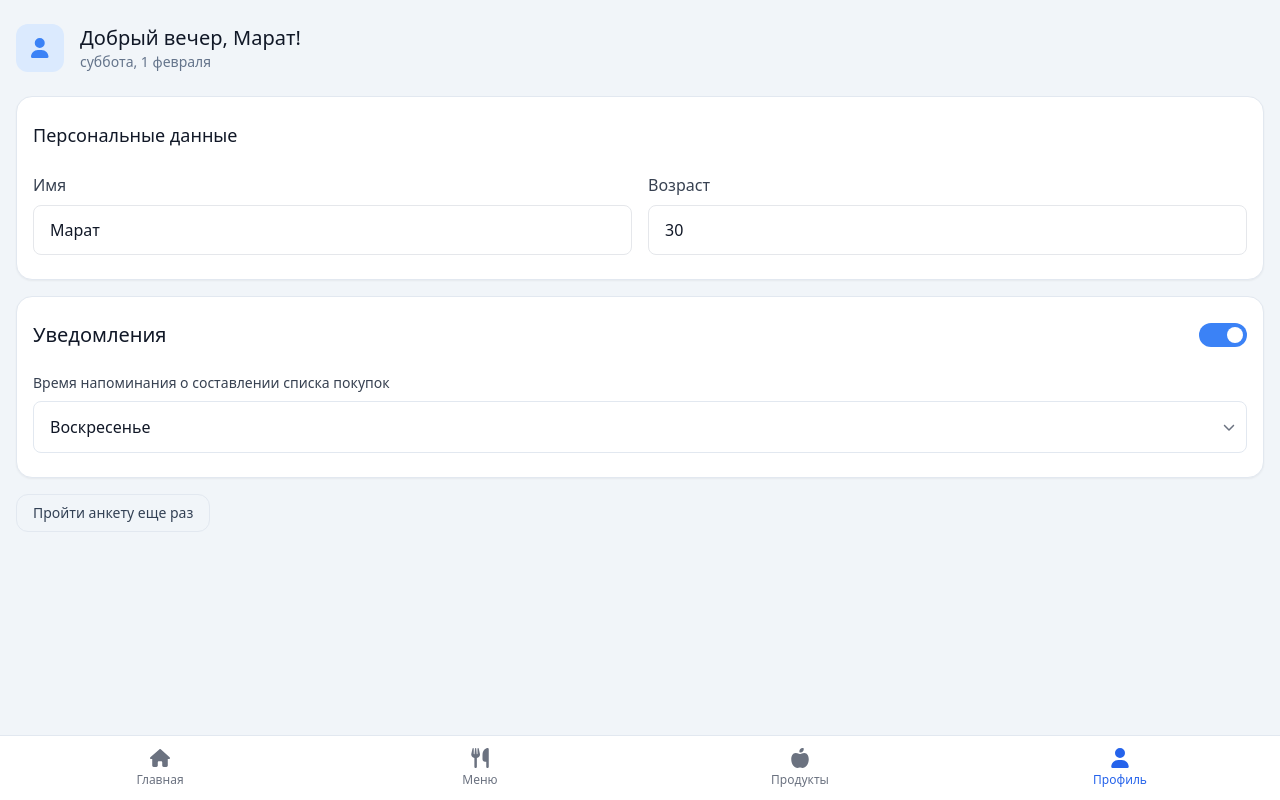
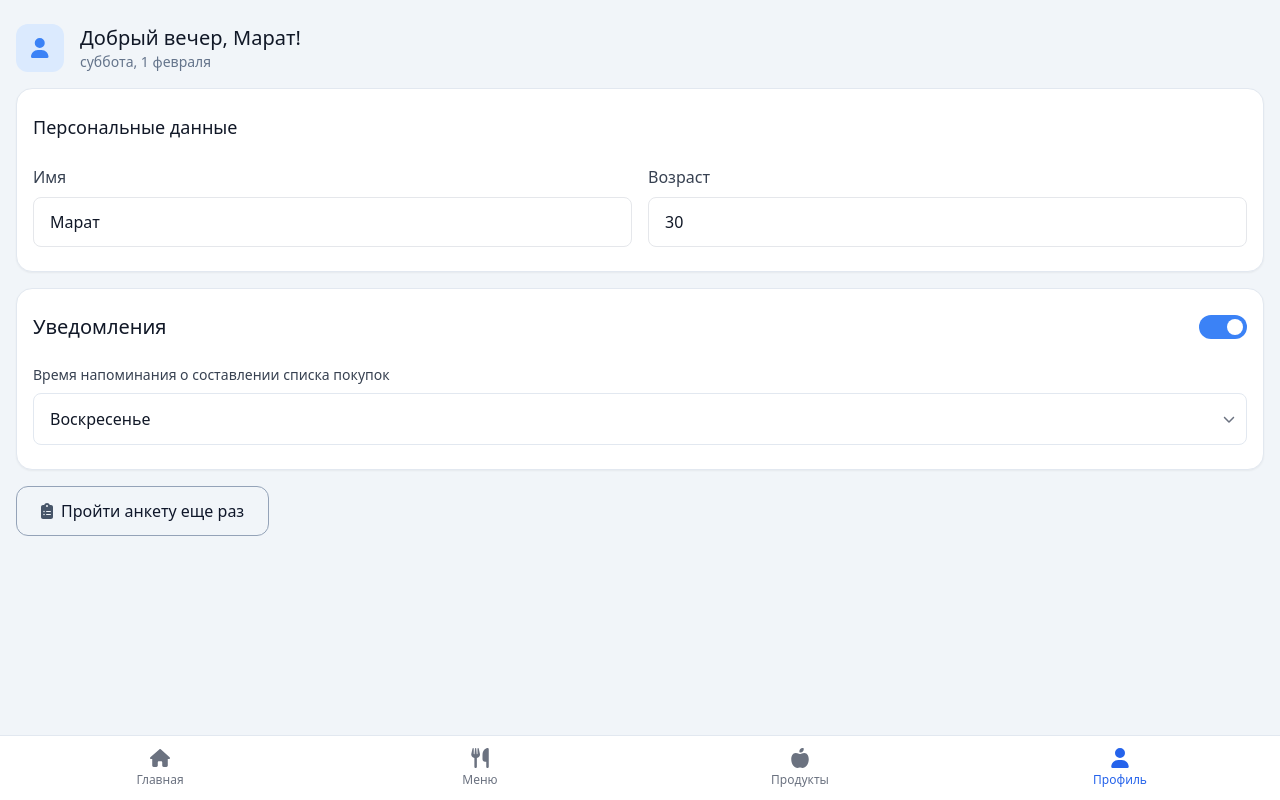
Before and after one commit to ramazanov-ma/chief, a Nuxt app: page /preferences in a window 1280 px wide. Built offline with nearby package versions, Linux system fonts and the light colour scheme.

Commit message:
refactor(components): adjust styling and layout for various components
- Reduce padding in AppHeader
- Simplify class structure in BaseButton
- Add faClipboardList icon in Fontawesome plugin
- Update preferences and WelcomeSection styling

```diff
--- a/components/AppHeader.vue
+++ b/components/AppHeader.vue
@@ -1,5 +1,5 @@
 <template>
-	<header class="pt-2 pb-6">
+	<header class="pt-2 pb-4">
 		<div class="max-w-2xl">
 			<!-- Приветствие -->
 			<div class="flex items-center space-x-4">
--- a/components/home/WelcomeSection.vue
+++ b/components/home/WelcomeSection.vue
@@ -2,9 +2,9 @@
     <div class="bg-white rounded-2xl sm:rounded-3xl p-4 sm:p-6 shadow-sm border border-slate-200">
         <div class="flex justify-between items-start mb-4">
             <div>
-                <h2 class="text-xl font-semibold mb-1">
-                    {{ family.length === 1 ? 'Ваше меню' : 'Семейное меню' }}
-                    {{ family.length === 1 ? '🍽️' : '👨‍👩‍👧‍👦' }}
+                <h2 class="text-xl font-semibold flex items-center gap-2 mb-1">
+                    <span>{{ family.length === 1 ? '🍽️' : '👨‍👩‍👧‍👦' }}</span>
+                    <span>{{ family.length === 1 ? 'Ваше меню' : 'Семейное меню' }}</span>
                 </h2>
                 <p class="text-sm text-slate-500">
                     {{ currentMenu.daysPlanned }} из {{ currentMenu.totalDays }} дней спланировано
@@ -15,22 +15,21 @@
         <div class="w-full h-1.5 bg-slate-100 rounded-full overflow-hidden mb-3">
             <div
                 class="h-full bg-blue-500 transition-all duration-300"
-                :style="{
-          width: `${currentMenu.weekProgress}%`
-        }"
-            ></div>
+                :style="{ width: `${currentMenu.weekProgress}%`}">
+            </div>
         </div>
 
         <div class="flex flex-col sm:flex-row justify-between sm:items-center gap-3">
-      <span class="text-sm text-slate-500">
-        Следующее планирование: {{ formatDate(currentMenu.nextPlanningDate) }}
-      </span>
+            <span class="text-sm text-slate-500">
+                Следующее планирование: {{ formatDate(currentMenu.nextPlanningDate) }}
+            </span>
             <BaseButton
                 variant="secondary"
+                size="lg"
                 class="sm:w-auto w-full justify-center"
                 @click="startPlanning"
             >
-                <font-awesome-icon icon="calendar-plus" class="text-slate-700 mr-2" />
+                <font-awesome-icon icon="calendar-plus" class="text-slate-700 mr-2"/>
                 Спланировать меню
             </BaseButton>
         </div>
--- a/pages/preferences.vue
+++ b/pages/preferences.vue
@@ -74,11 +74,11 @@
 
 			<!-- Кнопка анкеты -->
 			<BaseButton
-				@click="goToQuestionnaire"
-				class-list="w-full"
-				variant="outline"
+				variant="secondary"
+				size="lg"
+				class="sm:w-auto w-full justify-center border text-slate-600 border-slate-400"
 			>
-				<font-awesome-icon icon="clipboard-list" class="text-sm"/>
+				<font-awesome-icon icon="clipboard-list" class="text-slate-600 mr-2"/>
 				Пройти анкету еще раз
 			</BaseButton>
 		</div>
--- a/plugins/fontawesome.ts
+++ b/plugins/fontawesome.ts
@@ -52,6 +52,7 @@ import {
 	faCookie,
 	faCheck,
 	faBell,
+	faClipboardList,
 } from '@fortawesome/free-solid-svg-icons';
 
 library.add(
@@ -111,6 +112,7 @@ library.add(
 	faCookie,
 	faCheck,
 	faBell,
+	faClipboardList
 );
 
 export default defineNuxtPlugin((app) => {
```
Also changed, not shown: components/ui/BaseButton.vue (+5 -18 lines).
